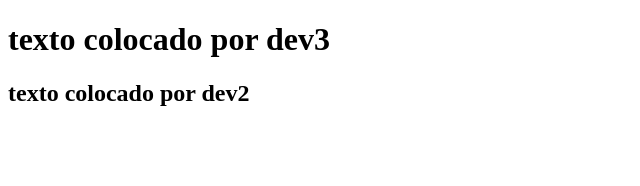
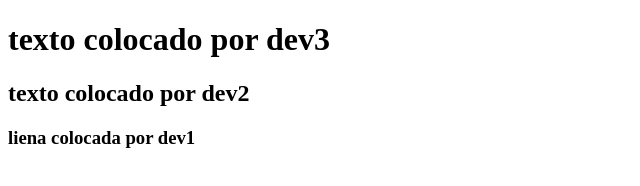
Before and after one commit to Dagus21/proyecto-clase, a plain HTML site: page index.html in a window 1280 px wide. Shown: the whole page, without its empty margins (0-640 px from the left). Drawn offline with Linux system fonts and the light colour scheme.

Commit message:
se gagrego un h3 en el index.html

```diff
--- a/index.html
+++ b/index.html
@@ -8,5 +8,6 @@
 <body>
 <h1>texto colocado por dev3</h1>
 <h2>texto colocado por dev2</h2>
+<h3>liena colocada por dev1</h3>
 </body>
 </html>
```
